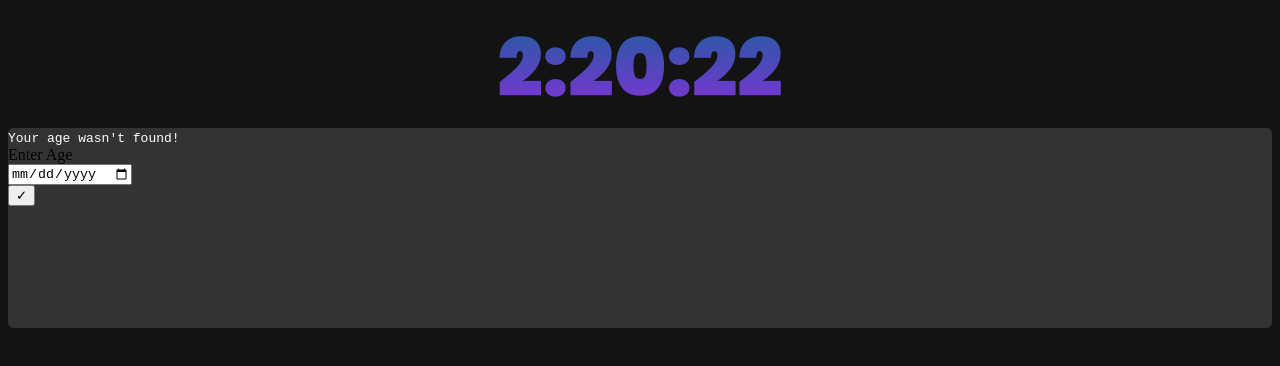
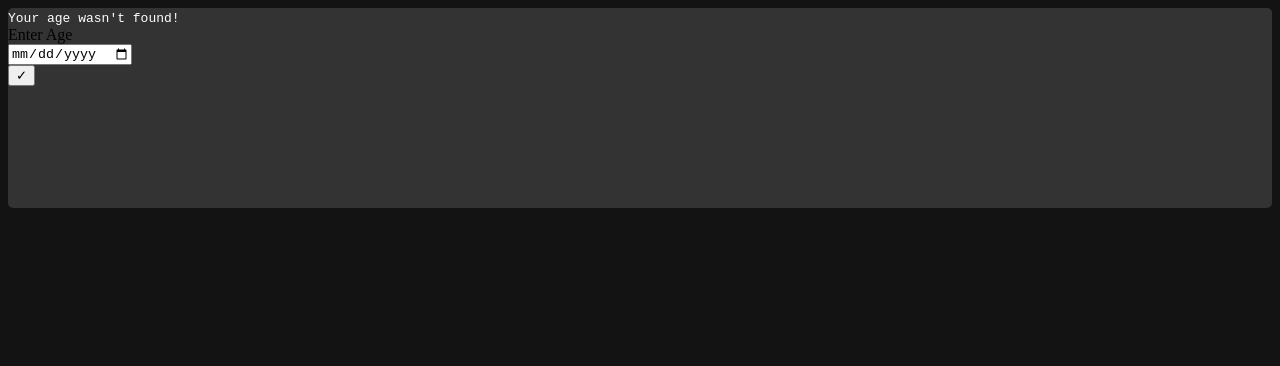
Before and after one commit to aghastmuffin/TimeLeft, a plain HTML site: page index.html in a window 1280 px wide. Drawn offline with Linux system fonts and the light colour scheme.

Commit message:
Update index.html

```diff
--- a/index.html
+++ b/index.html
@@ -10,7 +10,6 @@
 <body>
     <script src="main.js"></script>
     <div class="clock">
-        <h1 class="specialtxt poppins-black mainclock" id="clockmain">2:20:22</h1>
         <h1 class="specialtxt poppins-black mainclock" id="sec"></h1>
     </div>
 </body>
```
